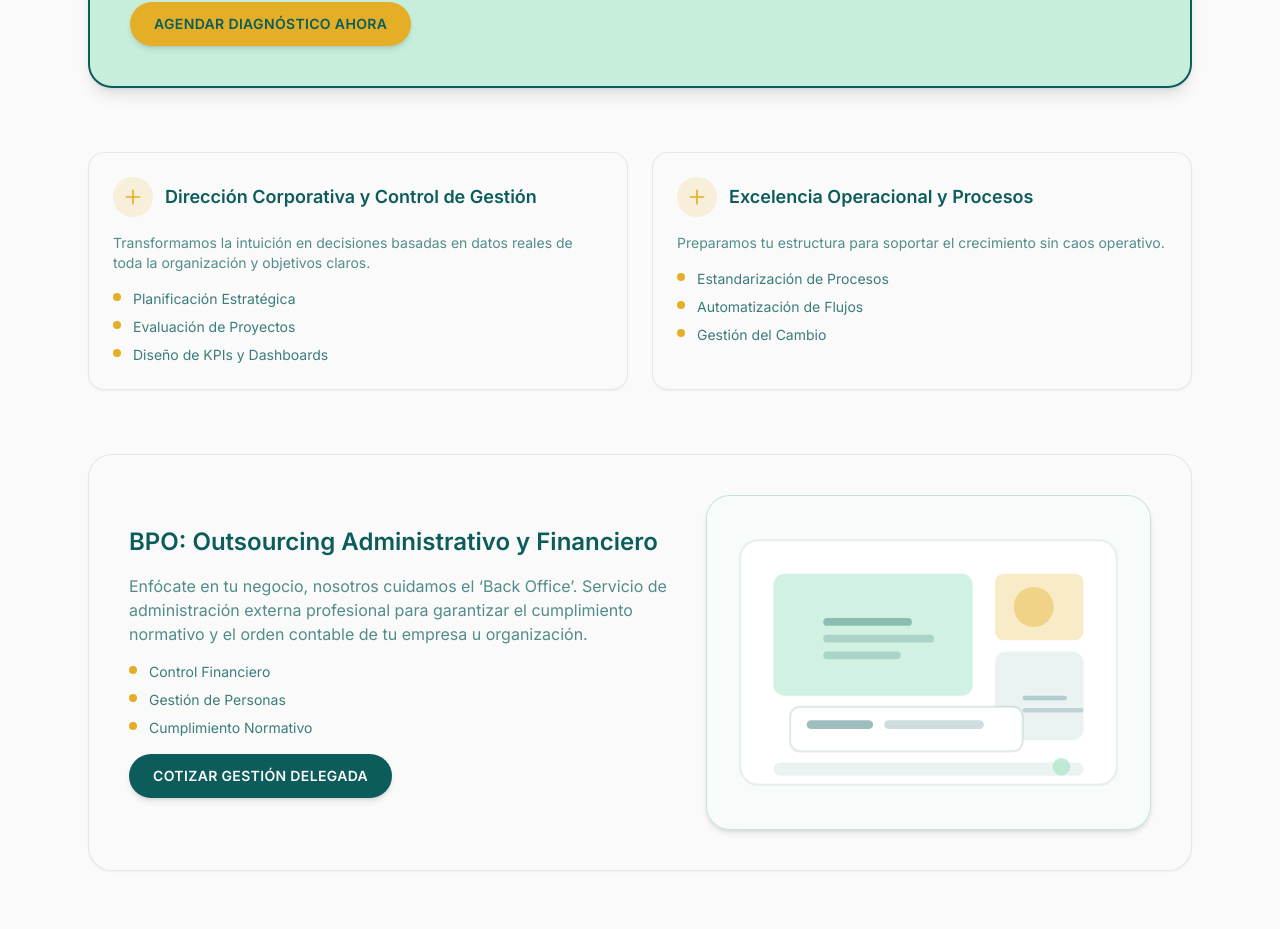
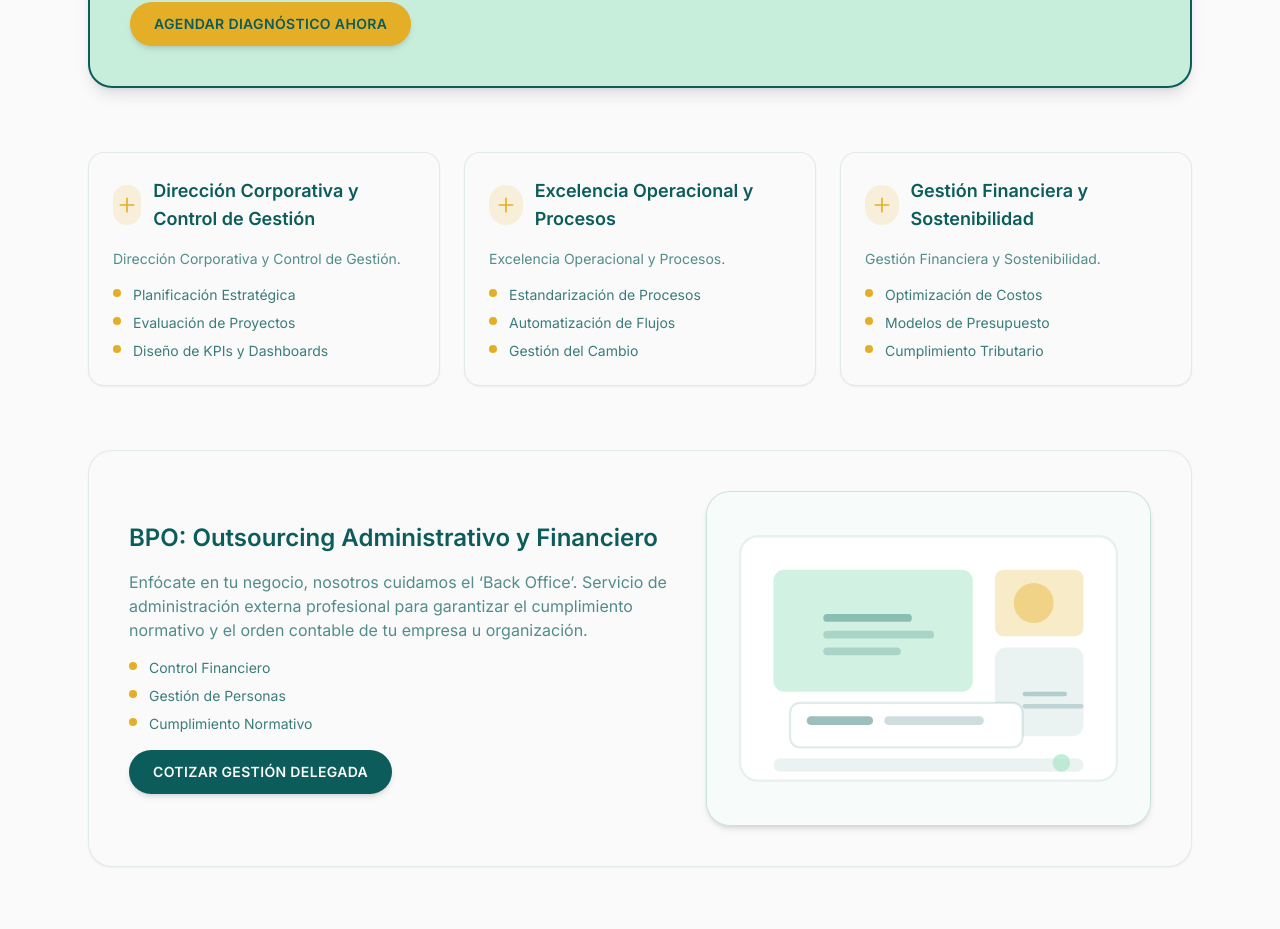
Before and after one commit to medinabenjamin/landing_page_test, a Next.js app: page / in a window 1280 px wide. Shown: the part 1196-2125 px from the top of the page. Built offline with nearby package versions, Linux system fonts and the light colour scheme.

Commit message:
Add third corporate pillar styling

```diff
--- a/src/components/ServicesSection.tsx
+++ b/src/components/ServicesSection.tsx
@@ -12,8 +12,7 @@ const diagnosticItems = [
 const corporatePillars = [
   {
     title: "Dirección Corporativa y Control de Gestión",
-    focus:
-      "Transformamos la intuición en decisiones basadas en datos reales de toda la organización y objetivos claros.",
+    focus: "Dirección Corporativa y Control de Gestión.",
     bullets: [
       "Planificación Estratégica",
       "Evaluación de Proyectos",
@@ -22,12 +21,20 @@ const corporatePillars = [
   },
   {
     title: "Excelencia Operacional y Procesos",
-    focus:
-      "Preparamos tu estructura para soportar el crecimiento sin caos operativo.",
+    focus: "Excelencia Operacional y Procesos.",
     bullets: [
       "Estandarización de Procesos",
       "Automatización de Flujos",
       "Gestión del Cambio"
+    ]
+  },
+  {
+    title: "Gestión Financiera y Sostenibilidad",
+    focus: "Gestión Financiera y Sostenibilidad.",
+    bullets: [
+      "Optimización de Costos",
+      "Modelos de Presupuesto",
+      "Cumplimiento Tributario"
     ]
   }
 ];
@@ -95,12 +102,12 @@ export default function ServicesSection() {
           </div>
         </Reveal>
 
-        <Stagger className="grid gap-6 md:grid-cols-2" sectionId="servicios">
+        <Stagger className="grid gap-6 md:grid-cols-3" sectionId="servicios">
           {corporatePillars.map((pillar) => (
             <StaggerItem key={pillar.title}>
-              <div className="flex h-full flex-col gap-4 rounded-2xl border border-brand/10 bg-base p-6 shadow-sm transition duration-300 hover:shadow-md hover:border-b-4 hover:border-support">
+              <div className="flex h-full flex-col gap-4 rounded-2xl border border-brand/10 bg-base p-6 shadow-sm transition duration-300 hover:shadow-md hover:border-b-4 hover:border-[#B3E9CF]">
                 <div className="flex items-center gap-3">
-                  <span className="flex h-10 w-10 items-center justify-center rounded-full bg-accent/15 text-accent">
+                  <span className="flex h-10 w-10 items-center justify-center rounded-full bg-[#E4AF26]/15 text-[#E4AF26]">
                     <svg
                       aria-hidden="true"
                       viewBox="0 0 24 24"
@@ -116,15 +123,15 @@ export default function ServicesSection() {
                       />
                     </svg>
                   </span>
-                  <h3 className="text-lg font-semibold text-brand">
+                  <h3 className="text-lg font-semibold text-[#0B5C5B]">
                     {pillar.title}
                   </h3>
                 </div>
-                <p className="text-sm text-brand/70">{pillar.focus}</p>
-                <ul className="grid gap-2 text-sm text-brand/80">
+                <p className="text-sm text-[#0B5C5B]/70">{pillar.focus}</p>
+                <ul className="grid gap-2 text-sm text-[#0B5C5B]/80">
                   {pillar.bullets.map((bullet) => (
                     <li key={bullet} className="flex gap-3">
-                      <span className="mt-1 h-2 w-2 flex-none rounded-full bg-accent" />
+                      <span className="mt-1 h-2 w-2 flex-none rounded-full bg-[#E4AF26]" />
                       <span>{bullet}</span>
                     </li>
                   ))}
```
